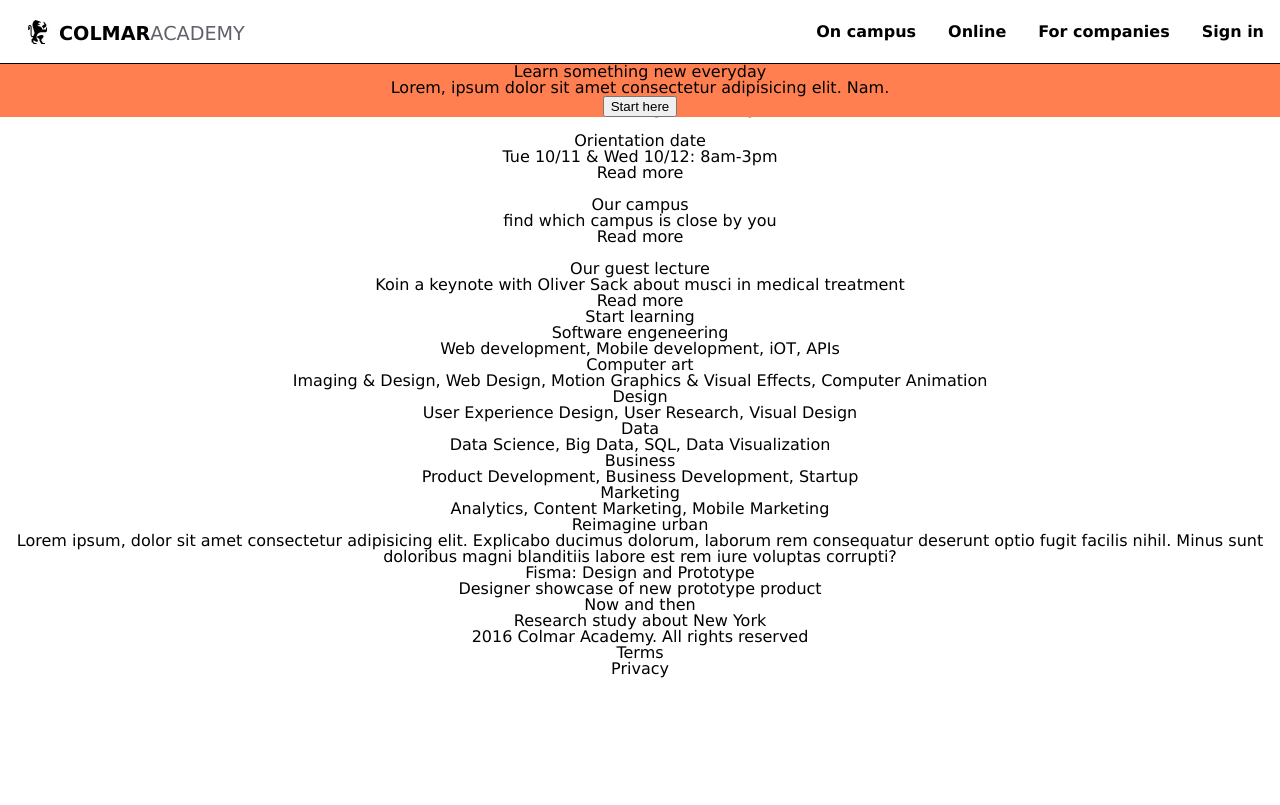
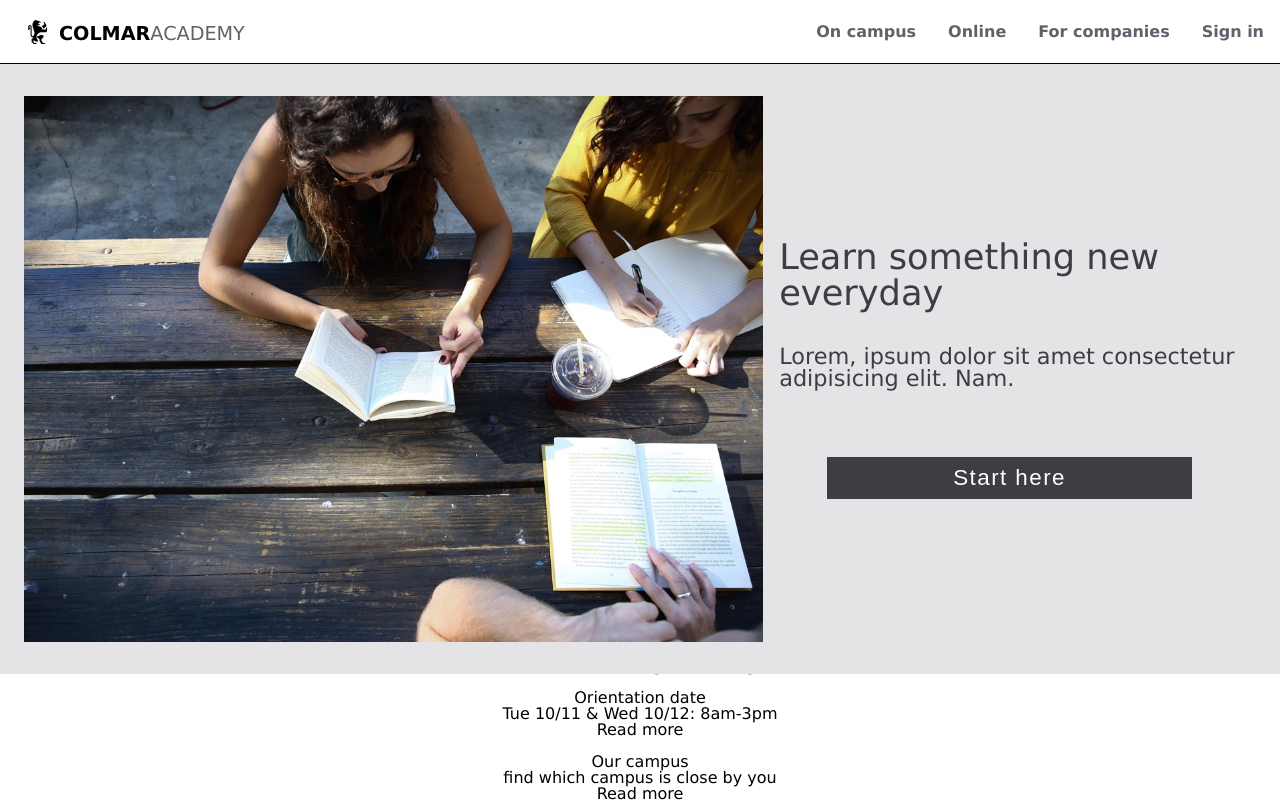
Before and after one commit to RawmanGrey/Colmar-Academy, a plain HTML site: page index.html in a window 1280 px wide. Shown: the top 805 px of the page. Drawn offline with Linux system fonts and the light colour scheme.

Commit message:
banner finished

```diff
--- a/index.html
+++ b/index.html
@@ -24,9 +24,12 @@
             </nav>
         </header>
         <main>
-            <h1>Learn something new everyday</h1>
-            <p>Lorem, ipsum dolor sit amet consectetur adipisicing elit. Nam.</p>
-            <button id="CTA" type="button">Start here</button>
+            <img src="./resources/images/banner.jpg" alt="View from above on students working outside">
+            <div id="CTA">
+                <h1>Learn something new everyday</h1>
+                <p>Lorem, ipsum dolor sit amet consectetur adipisicing elit. Nam.</p>
+                <button onclick="window.location.href='#';" type="button">Start here</button>
+            </div>
         </main>
         <div id="quotation">
             <h2>It doesn't hurt to keep practicing</h2>
--- a/resources/css/style.css
+++ b/resources/css/style.css
@@ -59,7 +59,7 @@ header ul {
     align-items: center;
 
 }
- header ul li {
+ header ul li a {
      padding: 0 1rem;
      color: hsla(240, 5%, 40%, 1);
      font-weight: bold;
@@ -68,8 +68,61 @@ header ul {
 /* CTA banner */
 
 main {
-    display: block;
+    display: flex;
+    align-content: center;
     position: relative;
     top: 4rem;
-    background-color: coral;
+    background-color: hsla(240, 5%, 90%, 1);
+    padding: 2rem 1.5rem;
 }
+
+main img {
+    width: 60%;
+    height: auto;
+}
+
+#CTA {
+    display: flex;
+    flex-direction: column;
+    height: 100%;
+    align-content: center;
+    margin: auto 1rem;
+}
+
+#CTA h1 {
+    font-size: 2.2rem;
+    text-align: start;
+    color: hsla(240, 5%, 25%, 1);
+}
+
+#CTA p {
+    font-size: 1.4rem;
+    padding: 2.2rem 0;
+    text-align: start;
+    color: hsla(240, 5%, 25%, 1);
+}
+
+#CTA button {
+    border-style: none;
+    color: white;
+    font-size: 1.4rem;
+    font-weight: 500;
+    letter-spacing: 0.09rem;
+    background-color: hsla(240, 5%, 25%, 1);
+    padding: 0.5rem;
+    margin: 2rem 3rem 0 3rem;
+    transition: letter-spacing .4s ease-in 0.1s;
+    opacity: 1;
+    transition: opacity .1s ease-in;
+}
+
+#CTA button:hover {
+    box-shadow: 0.4rem 0.4rem 0.8rem inset rgb(47, 47, 47),
+                -0.4rem -0.4rem 0.8rem inset rgb(47, 47, 47);
+    letter-spacing: 0.13rem;
+    cursor: pointer;
+}
+
+#CTA button:active {
+    opacity: 0.7;
+}
```
